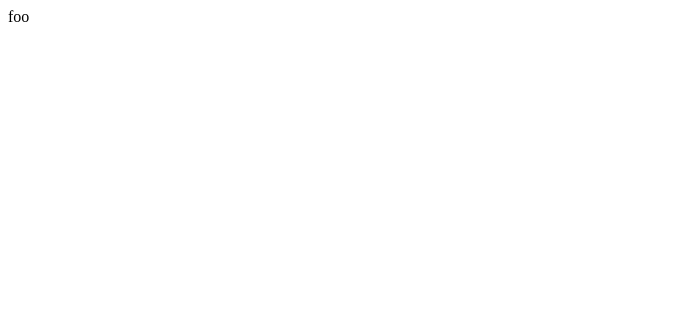
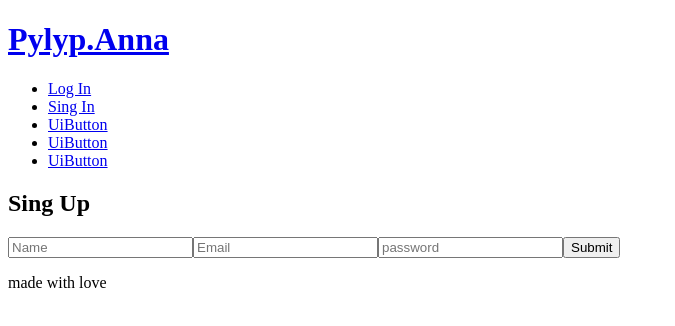
Before and after one commit to pylypchuklena/testNodeJS, a React app: page /singup in a window 1280 px wide. Shown: the top 326 px of the page, without its empty margins (0-675 px from the left). Built offline with nearby package versions, Linux system fonts and the light colour scheme; the HTML template or start-up script is replaced by a standard one.

Commit message:
create uiButton and components

```diff
--- a/app.js
+++ b/app.js
@@ -10,7 +10,7 @@ app.set('views', path.join(__dirname, '/server'));
 app.use(express.static('./server/public'));
 app.use(express.static('./client/dist/'))
 
-app.get('/', function(req,res){
+app.get('*', function(req,res){
     res.render('index');
 })
 
--- /dev/null
+++ b/client/src/components/BaseLayout.tsx
@@ -0,0 +1,49 @@
+import * as React from 'react';
+import { Link } from 'react-router-dom';
+import UiButton from './simpleComponent/UiButton';
+
+export class BaseLayout extends React.Component<any, any>{
+    /**
+     *
+     */
+    constructor(props: any) {
+        super(props);
+
+    }
+    render() {
+        return (
+            <React.Fragment>
+                <header className="flex header">
+                    <h1 className="header__title"><Link to="/" className="link"> Pylyp.Anna</Link></h1>
+                    <nav>
+                        <ul className="flex">
+                            <li>
+                                <Link to="/login" className="link">Log In</Link>
+                            </li>
+                            <li>
+                                <Link to="/singup" className="link">Sing In</Link>
+                            </li>
+                            <li>
+                                <UiButton primary={true} >UiButton</UiButton>
+                            </li>
+                            <li>
+                                <UiButton disabled={true} >UiButton</UiButton>
+                            </li>
+                            <li>
+                                <UiButton disabled={true} >UiButton</UiButton>
+                            </li>
+                        </ul>
+                    </nav>
+                </header>
+                <div className="mainContainer">
+                        {this.props.children}
+                </div>
+                <footer className="flex footer">
+                    <p>made with love</p>
+                </footer>
+            </React.Fragment>
+        )
+    }
+
+}
+export default BaseLayout;
--- a/client/src/components/HomePage.tsx
+++ b/client/src/components/HomePage.tsx
@@ -10,7 +10,9 @@ export class HomePage extends React.Component<any,any>{
     }
     render(){
         return(
-            <div className="error-message">foo</div>
+            <React.Fragment>
+                <div className="error-message">Homepage</div>
+            </React.Fragment>
         )
     }
 
--- a/client/src/components/LoginForm.tsx
+++ b/client/src/components/LoginForm.tsx
@@ -0,0 +1,28 @@
+import * as React from 'react';
+
+export class LoginForm extends React.Component<any, any>{
+    /**
+     *
+     */
+    constructor(props: any) {
+        super(props);
+
+    }
+    render() {
+        return (
+            <React.Fragment>
+                <div className="mainContainer__box">
+                <div className="card">
+                <h2>Login</h2>
+                <form action="" className="form">
+                    <input type="text" placeholder="Email" name="email" />
+                    <input type="text" placeholder="password" name="password" />
+                    <button type="submit">Submit</button>
+                </form>
+                </div>
+                </div>
+            </React.Fragment>
+        )
+    }
+}
+export default LoginForm;
--- a/client/src/components/SingUpForm.tsx
+++ b/client/src/components/SingUpForm.tsx
@@ -0,0 +1,29 @@
+import * as React from 'react';
+
+export class SingUpForm extends React.Component<any, any>{
+    /**
+     *
+     */
+    constructor(props: any) {
+        super(props);
+
+    }
+    render() {
+        return (
+            <React.Fragment>
+                <div className="mainContainer__box">
+                <div className="card">
+                    <h2>Sing Up</h2>
+                    <form action="" className="form">
+                        <input type="text" placeholder="Name" name="name" />
+                        <input type="text" placeholder="Email" name="email" />
+                        <input type="text" placeholder="password" name="password" />
+                        <button type="submit">Submit</button>
+                    </form>
+                </div>
+                </div>
+            </React.Fragment>
+        )
+    }
+}
+export default SingUpForm;
--- /dev/null
+++ b/client/src/components/simpleComponent/UiButton.tsx
@@ -0,0 +1,36 @@
+import * as React from 'react';
+import { Link } from 'react-router-dom';
+
+interface IButtonProps {
+
+    primary?: boolean;
+    secondary?: boolean;
+    disabled?: boolean;
+
+}
+export class UiButton extends React.Component<IButtonProps, any>{
+    /**
+     *
+     */
+    constructor(props: IButtonProps) {
+        super(props);
+
+    }
+    render() {
+
+        var buttonClass = 'button';
+
+
+        if (this.props.primary)
+            buttonClass += ' button--primary'
+        else if (this.props.secondary)
+            buttonClass += ' button--secondary'
+        if (this.props.disabled)
+            buttonClass += ' button--disabled'
+
+        return (
+            <a href="#" className={buttonClass}><span>{this.props.children}</span></a>
+        )
+    }
+}
+export default UiButton;
--- a/client/src/index.tsx
+++ b/client/src/index.tsx
@@ -1,9 +1,25 @@
 import * as React from 'react';
 import * as ReactDom from 'react-dom';
-import {HomePage} from './components/HomePage';
+import {
+    BrowserRouter as Router,
+    Route,
+    Link
+} from 'react-router-dom';
+import { HomePage } from './components/HomePage';
+import BaseLayout from './components/BaseLayout';
+import LoginForm from './components/LoginForm';
+import SingUpForm from './components/SingUpForm';
+
 
 
 ReactDom.render(
-    <HomePage/>,
-     document.getElementById('app') as HTMLElement
+    <Router>
+        <BaseLayout>
+            <Route exact path="/" component={HomePage} />
+            <Route exact path="/login" component={LoginForm} />
+            <Route exact path="/singup" component={SingUpForm} />
+        </BaseLayout>
+    </Router>,
+
+    document.getElementById('app') as HTMLElement
 )
--- a/package.json
+++ b/package.json
@@ -28,11 +28,13 @@
     "react": "^16.2.0",
     "react-dom": "^16.2.0",
     "react-router": "^4.2.0",
+    "react-router-dom": "^4.2.2",
     "react-tap-event-plugin": "^3.0.2",
     "typescript": "^2.8.1",
     "validator": "^9.4.1"
   },
   "devDependencies": {
+    "@types/react-router-dom": "^4.2.6",
     "nodemon": "^1.17.2",
     "ts-loader": "^4.1.0",
     "webpack": "^4.3.0",
```
Also changed, not shown: client/src/components/simpleComponent/textFuild.tsx (added), 3 other files (tests, documents, lock files or other folders).
